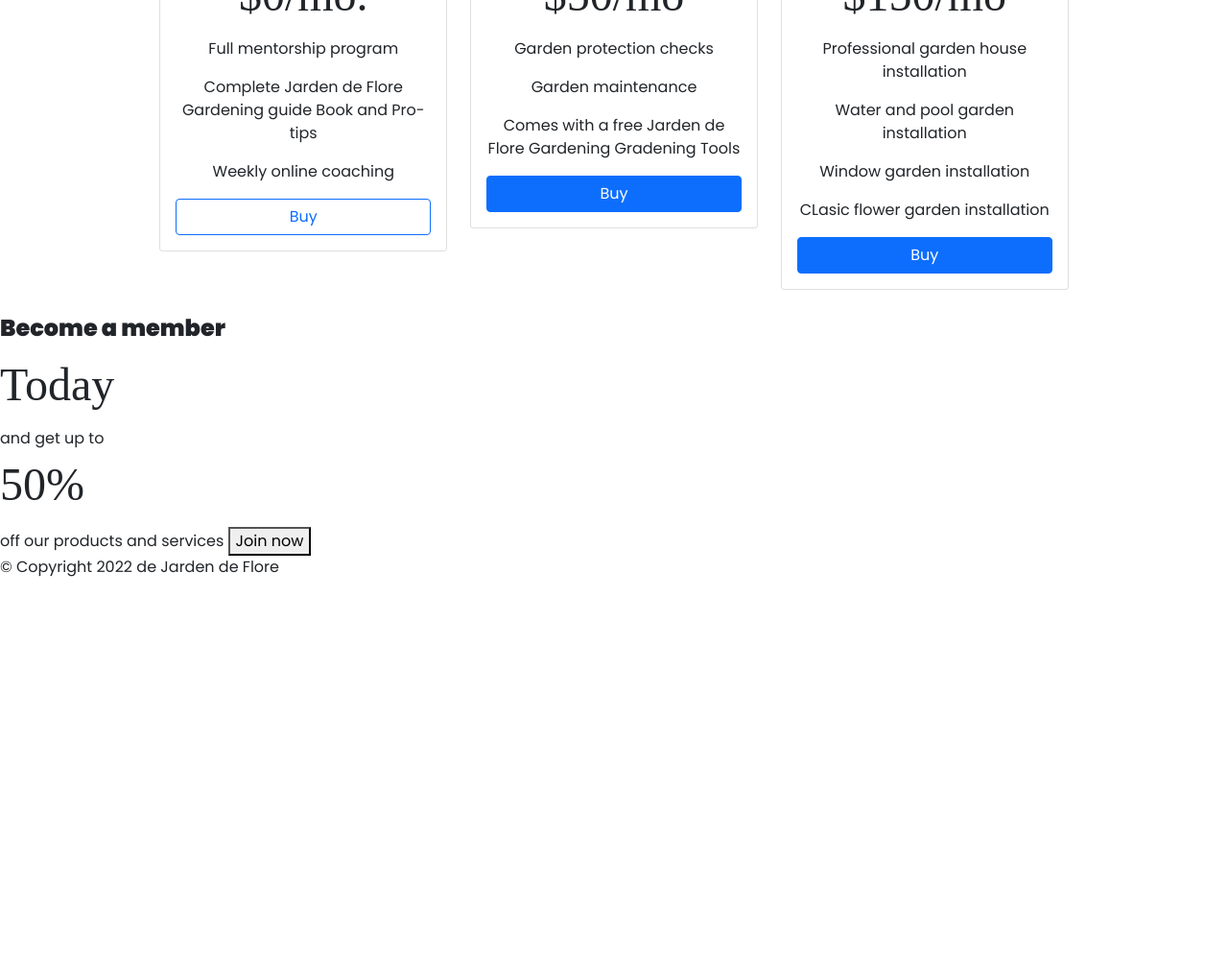
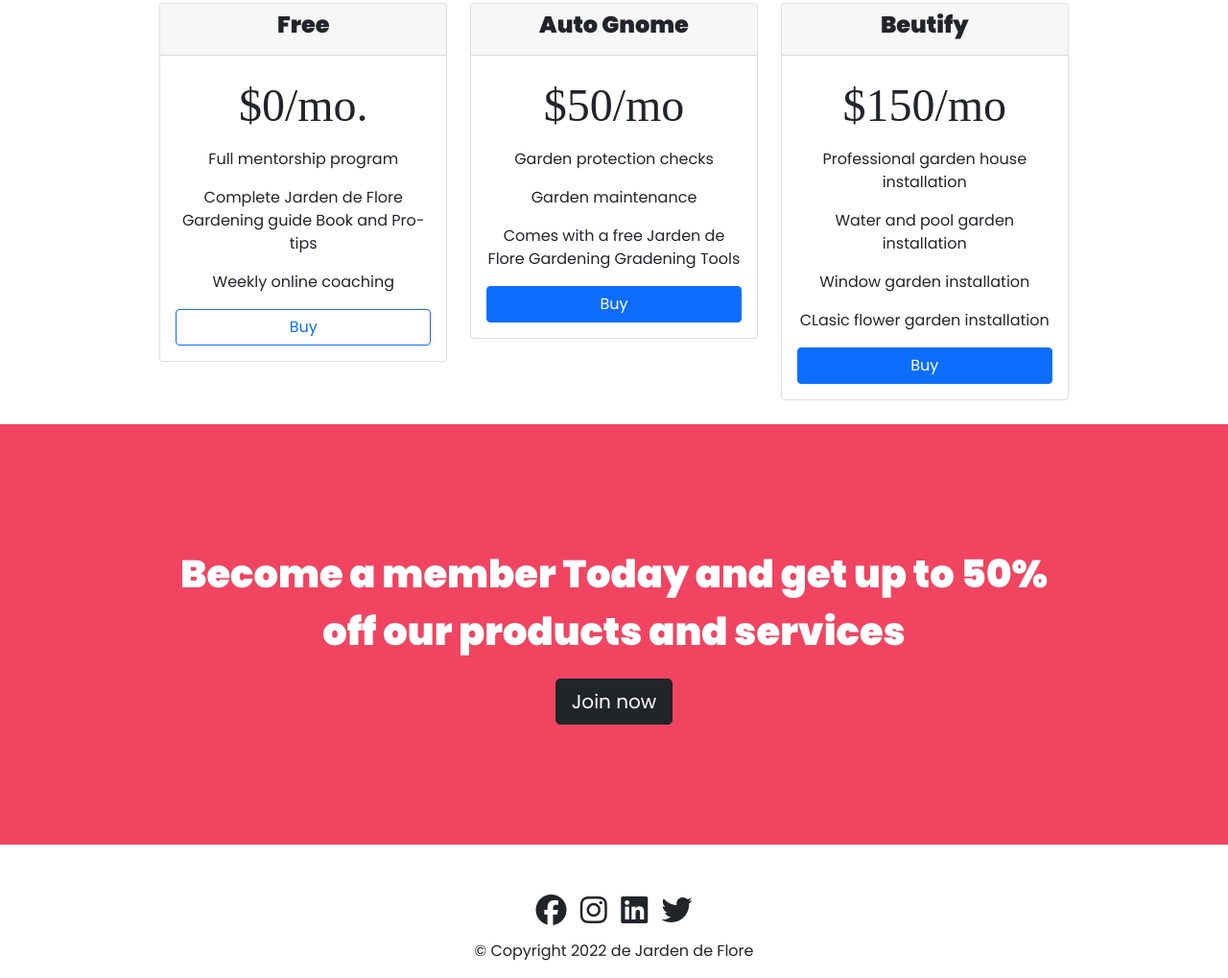
Before and after one commit to luminousbinary/Jarden-de-Flore, a plain HTML site: page index.html in a window 1280 px wide. Shown: the part 1688-2707 px from the top of the page at 96% size. Before the commit the page ends 2307 px from the top, so only its background shows below. Drawn offline with nearby package versions, Linux system fonts and the light colour scheme.

Commit message:
Completed  design
Initial design has been completed.
Would like to make the css more ordered though. hmm...

```diff
--- a/css/style.css
+++ b/css/style.css
@@ -4,9 +4,11 @@ body {
 }
 
 #title {
-    background-color: #f88194;
+    background-color: #f14461;
     /* padding: 1%; */
     color: white;
+    position: relative;
+    z-index: -1;
 }
 
 .navbar {
@@ -45,7 +47,16 @@ h2{
 
 .head-img {
     /* transform: rotate(-32deg); */
-    width: 100%;
+    width: 140%;
+}
+
+
+/* features */
+#features{
+    background-color: white;
+    position: relative;
+    bottom: 100px;
+z-index: 0;
 }
 
 .features {
@@ -97,3 +108,33 @@ h3 {
 .pricing-card{
     text-align: center;
 }
+
+
+/* cta */
+
+#cta{
+    text-align: center;
+    padding: 100px 0;
+    background-color: #f14461;
+    color:white;
+}
+
+.cta-text{
+    font-size: 2.5rem;
+    margin-bottom: 2% ;
+    line-height: 1.5;
+}
+
+/* footer */
+#footer{
+    text-align: center;
+    padding: 4% 0 0;
+    font-size: 1rem;
+}
+.f-i{
+    margin: 0px 5px;
+}
+
+.footer-p{
+    margin-top: 1%;
+}
--- a/index.html
+++ b/index.html
@@ -85,7 +85,7 @@
 
     <!-- Features -->
 
-    <section id="fratures" class=" container-fluid">
+    <section id="features" class=" container-fluid">
         <div class="row">
             <div class="col-lg-4 features">
                 <i class="fa-solid icon fa-screwdriver-wrench fa-7x"></i>
@@ -231,11 +231,6 @@
             <h2 class="card-text">$10</h2>
             <button class="btn btn-secondary">Buy</button> -->
 
-
-
-
-
-
         </div>
     </div>
 
@@ -244,9 +239,11 @@
     <!-- Call to Action -->
 
     <section id="cta">
+<div class="container-fluid ">
+ <h3 class="cta-text">Become a member <strong>Today</strong> and get up to <strong>50%</strong> off our products and services</h3>
+        <button type="button" class="cta-btn btn btn-dark btn-lg "> Join now </button>
+</div>
 
-        <h3>Become a member <h2>Today</h2> and get up to <h2>50%</h2> off our products and services</h3>
-        <button type="button"> Join now </button>
 
     </section>
 
@@ -254,16 +251,14 @@
 
     <footer id="footer" class="">
 
-        <i></i>
-        <i></i>
-        <i></i>
-        <p>© Copyright 2022 de Jarden de Flore</p>
+        <i class="fa-brands f-i fa-facebook fa-2x"></i>
+        <i class="fa-brands f-i fa-instagram fa-2x"></i>
+        <i class="fa-brands f-i fa-linkedin fa-2x"></i>
+        <i class="fa-brands f-i fa-twitter fa-2x"></i>
+        <p class="footer-p">© Copyright 2022 de Jarden de Flore</p>
 
     </footer>
 
-    <script src=""></script>
-
-    <!-- Bootstrap scripts -->
 
 </body>
 
```
